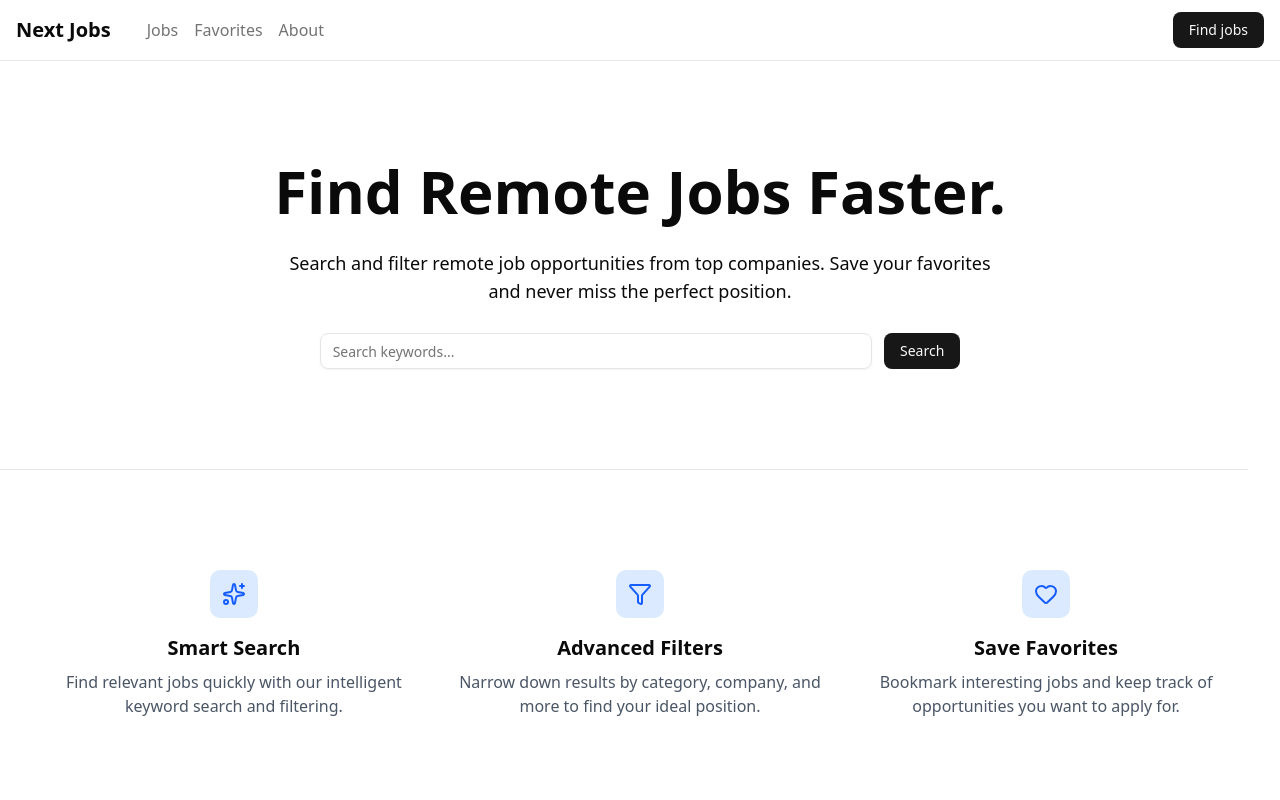
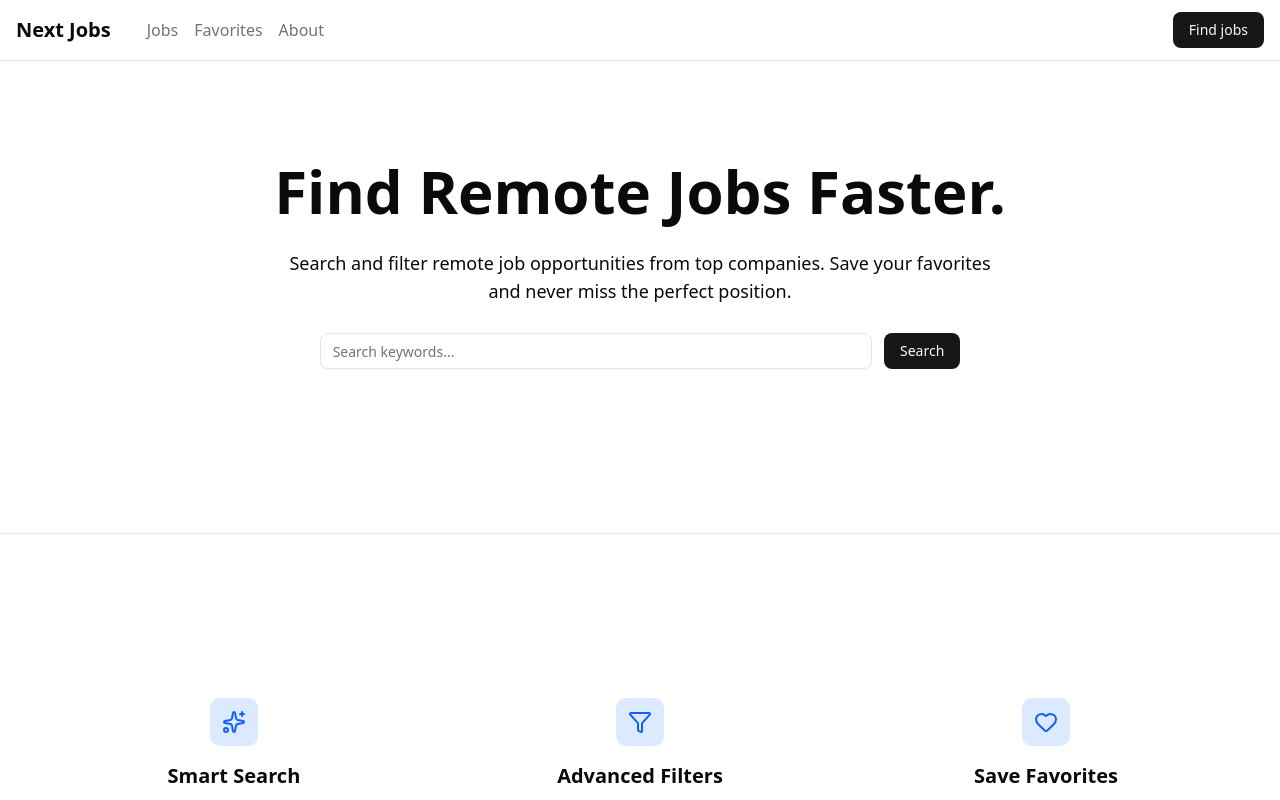
Before and after one commit to ricardo-boock/next-jobs, a Next.js app: page / in a window 1280 px wide. Shown: the top 800 px of the page. Built offline with nearby package versions, Linux system fonts and the light colour scheme.

Commit message:
fix: move content into grid container if page contains full-bleed sections

```diff
--- a/src/app/globals.css
+++ b/src/app/globals.css
@@ -117,17 +117,50 @@
 }
 
 @layer base {
+  @media (min-width: 640px) {
+    .page-container {
+      --page-max: 640px;
+    }
+  }
+  @media (min-width: 768px) {
+    .page-container {
+      --page-max: 768px;
+    }
+  }
+  @media (min-width: 1024px) {
+    .page-container {
+      --page-max: 1024px;
+    }
+  }
+  @media (min-width: 1280px) {
+    .page-container {
+      --page-max: 1280px;
+    }
+  }
+  @media (min-width: 1536px) {
+    .page-container {
+      --page-max: 1536px;
+    }
+  }
+
   * {
     @apply border-border outline-ring/50;
   }
+
   body {
     @apply bg-background text-foreground;
   }
+
   button:not(:disabled),
   [role="button"]:not(:disabled) {
     cursor: pointer;
   }
+
   .page-container {
-    @apply container mx-auto px-4;
+    --page-pad: 1rem;
+    width: 100%;
+    margin-inline: auto;
+    max-width: var(--page-max);
+    padding-inline: var(--page-pad);
   }
 }
--- /dev/null
+++ b/src/components/FullBleed/FullBleed.scss
@@ -0,0 +1,24 @@
+header:has(.full-bleed),
+main:has(.full-bleed),
+footer:has(.full-bleed) {
+  --content-pad: var(--page-pad, 1rem);
+  --content-max: var(--page-max, 100%);
+
+  display: grid;
+  grid-template-columns:
+    [full-start] minmax(var(--content-pad), 1fr)
+    [content-start] minmax(0, var(--content-max))
+    [content-end] minmax(var(--content-pad), 1fr)
+    [full-end];
+
+  max-width: none;
+  padding-inline: 0;
+
+  > * {
+    grid-column: content-start / content-end;
+  }
+
+  > .full-bleed {
+    grid-column: full-start / full-end;
+  }
+}
--- a/src/components/FullBleed/FullBleed.tsx
+++ b/src/components/FullBleed/FullBleed.tsx
@@ -1,4 +1,5 @@
 import { cn } from "@/lib/utils";
+import "./FullBleed.scss";
 
 export function FullBleed({
   children,
@@ -8,8 +9,9 @@ export function FullBleed({
   className?: string;
 }) {
   return (
-    <div className={cn("-mx-[calc((100vw-100%)/2)] max-w-full", className)}>
-      {children}
-    </div>
+    // <div className={cn("-mx-[calc((100vw-100%)/2)] max-w-full", className)}>
+    //   {children}
+    // </div>
+    <div className={cn("full-bleed", className)}>{children}</div>
   );
 }
```
